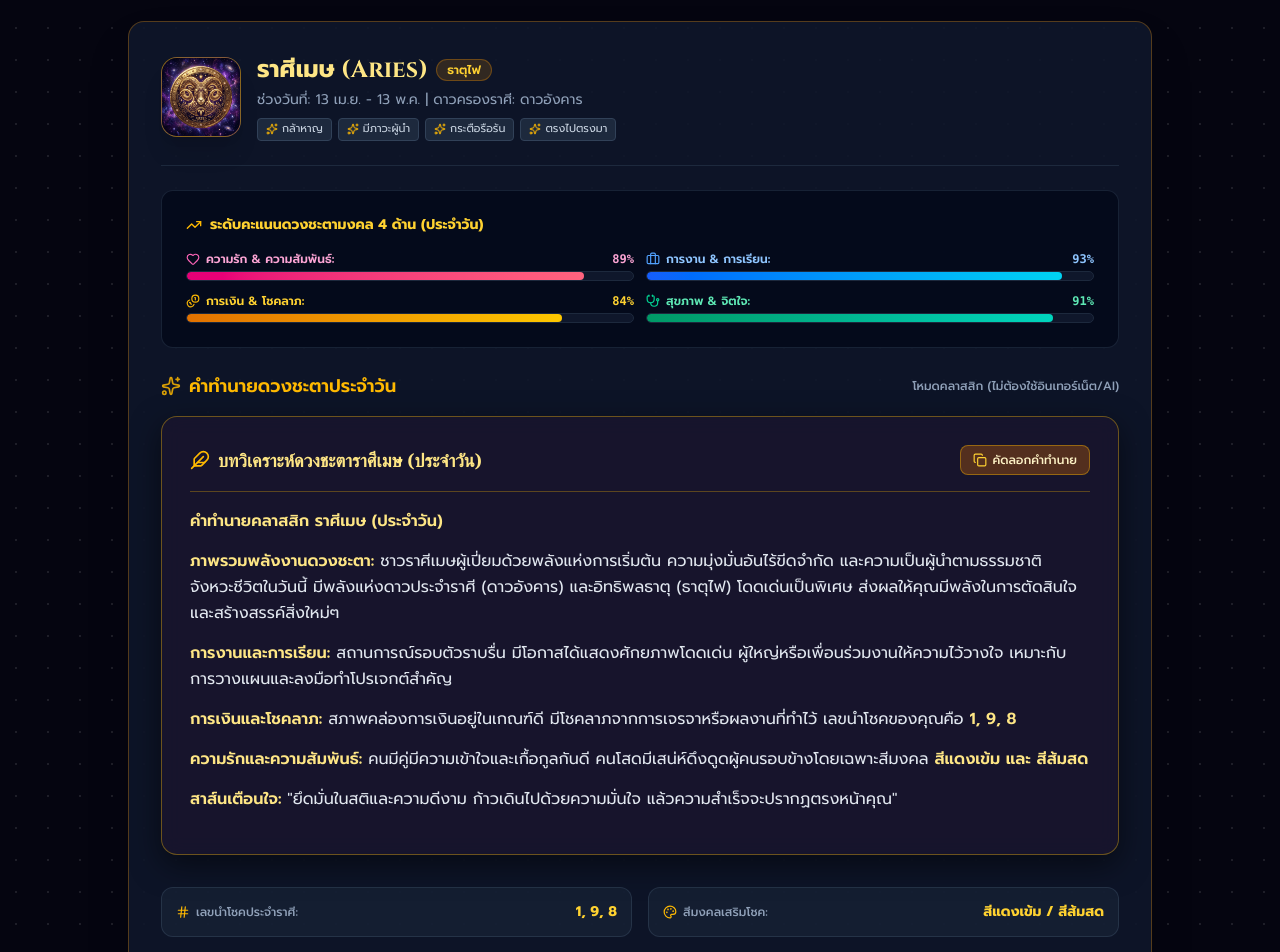
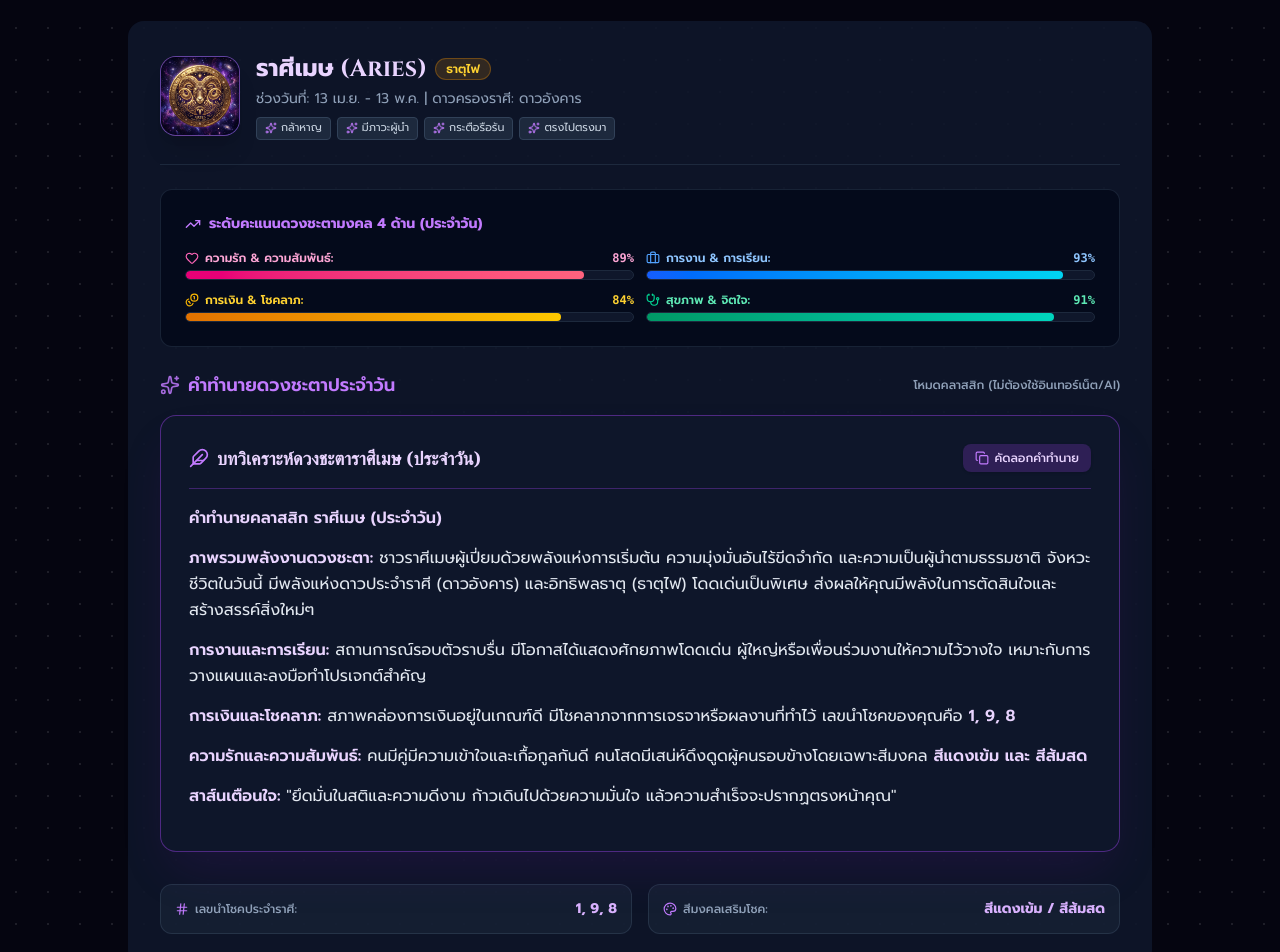
Before and after one commit to pondz1/MysticTarot, a React (Vite) app: page /horoscope in a window 1280 px wide. Shown: the part 820-1772 px from the top of the page. Built offline with nearby package versions, Linux system fonts and the light colour scheme.

Commit message:
refactor: theme the HoroscopePage component to use dynamic color variables instead of hardcoded amber colors

```diff
--- a/src/features/horoscope/pages/HoroscopePage.tsx
+++ b/src/features/horoscope/pages/HoroscopePage.tsx
@@ -334,10 +334,10 @@ export const HoroscopePage: React.FC<HoroscopePageProps> = ({ apiSettings }) =>
       {/* Selected Sign Detail & Prediction Card */}
       <div
         ref={resultCardRef}
-        className="bg-slate-900/90 border border-amber-500/30 rounded-2xl p-4 sm:p-8 backdrop-blur-xl shadow-2xl space-y-6"
+        className={`rounded-2xl p-4 sm:p-8 backdrop-blur-xl space-y-6 ${theme.cardBg}`}
       >
         <div className="flex flex-col sm:flex-row items-center gap-4 border-b border-slate-800 pb-6">
-          <div className="w-16 h-16 sm:w-20 sm:h-20 rounded-2xl bg-gradient-to-br from-amber-500/20 to-purple-600/30 border border-amber-400/40 flex items-center justify-center overflow-hidden shadow-xl shrink-0 relative">
+          <div className="w-16 h-16 sm:w-20 sm:h-20 rounded-2xl bg-gradient-to-br from-purple-500/20 to-indigo-600/30 border border-purple-400/40 flex items-center justify-center overflow-hidden shadow-xl shrink-0 relative">
             <img
               src={`/zodiac/${selectedSign.id}.png`}
               alt={selectedSign.nameTh}
@@ -353,7 +353,7 @@ export const HoroscopePage: React.FC<HoroscopePageProps> = ({ apiSettings }) =>
           </div>
           <div className="text-center sm:text-left space-y-1">
             <div className="flex items-center justify-center sm:justify-start gap-2">
-              <h2 className="text-2xl font-bold text-amber-200">{selectedSign.nameTh} ({selectedSign.nameEn})</h2>
+              <h2 className="text-2xl font-bold text-purple-200">{selectedSign.nameTh} ({selectedSign.nameEn})</h2>
               <span className={`px-2.5 py-0.5 rounded-full text-xs font-semibold border ${activeElementStyle.badgeBg}`}>
                 {selectedSign.elementTh}
               </span>
@@ -362,7 +362,7 @@ export const HoroscopePage: React.FC<HoroscopePageProps> = ({ apiSettings }) =>
             <div className="flex flex-wrap justify-center sm:justify-start gap-1.5 pt-1">
               {selectedSign.traits.map((trait, idx) => (
                 <span key={idx} className="text-[11px] px-2 py-0.5 rounded bg-slate-800 text-slate-300 border border-slate-700 flex items-center gap-1">
-                  <Sparkles className="w-3 h-3 text-amber-400 shrink-0" />
+                  <Sparkles className={`w-3 h-3 ${theme.iconColor} shrink-0`} />
                   <span>{trait}</span>
                 </span>
               ))}
@@ -372,8 +372,8 @@ export const HoroscopePage: React.FC<HoroscopePageProps> = ({ apiSettings }) =>
 
         {/* Aspect Rating Bars (คะแนนดวงมงคล 4 ด้าน) */}
         <div className="space-y-3 bg-slate-950/70 p-4 sm:p-6 rounded-xl border border-slate-800/80">
-          <div className="flex items-center gap-2 text-xs sm:text-sm font-bold text-amber-300">
-            <TrendingUp className="w-4 h-4 text-amber-400" />
+          <div className={`flex items-center gap-2 text-xs sm:text-sm font-bold ${theme.iconColor}`}>
+            <TrendingUp className={`w-4 h-4 ${theme.iconColor}`} />
             <span>ระดับคะแนนดวงชะตามงคล 4 ด้าน ({timeframe === 'daily' ? 'ประจำวัน' : 'รายเดือน'})</span>
           </div>
 
@@ -439,8 +439,8 @@ export const HoroscopePage: React.FC<HoroscopePageProps> = ({ apiSettings }) =>
         {/* Prediction Content */}
         <div className="space-y-4">
           <div className="flex items-center justify-between">
-            <div className="flex items-center gap-2 text-amber-400 font-semibold text-lg">
-              <Sparkles className="w-5 h-5 text-amber-400 animate-pulse" />
+            <div className={`flex items-center gap-2 ${theme.iconColor} font-semibold text-lg`}>
+              <Sparkles className={`w-5 h-5 ${theme.iconColor} animate-pulse`} />
               <span>คำทำนายดวงชะตา{timeframe === 'daily' ? 'ประจำวัน' : 'รายเดือน'}</span>
             </div>
             <span className="text-xs font-medium text-slate-400">
@@ -450,16 +450,16 @@ export const HoroscopePage: React.FC<HoroscopePageProps> = ({ apiSettings }) =>
 
           {isLoading ? (
             <div className="py-12 flex flex-col items-center justify-center gap-3 text-slate-400">
-              <Sparkles className="w-8 h-8 text-amber-400 animate-spin" />
+              <Sparkles className={`w-8 h-8 ${theme.iconColor} animate-spin`} />
               <p className="text-sm">กำลังประมวลผลคำทำนาย...</p>
             </div>
           ) : prediction ? (
-            <div className="relative glass-panel-gold rounded-2xl p-5 sm:p-7 border border-amber-400/40 shadow-2xl overflow-hidden space-y-4 animate-fade-in">
+            <div className="relative rounded-2xl p-5 sm:p-7 bg-slate-900/95 border border-purple-500/40 shadow-2xl shadow-purple-900/20 overflow-hidden space-y-4 animate-fade-in">
               {/* Header Action Bar */}
-              <div className="flex flex-col sm:flex-row sm:items-center justify-between gap-3 border-b border-amber-400/30 pb-4">
+              <div className="flex flex-col sm:flex-row sm:items-center justify-between gap-3 border-b border-purple-500/30 pb-4">
                 <div className="flex items-center gap-2 min-w-0">
-                  <Feather className="w-5 h-5 text-amber-400 shrink-0" />
-                  <h3 className="text-base sm:text-lg font-bold font-serif text-amber-200 truncate">
+                  <Feather className={`w-5 h-5 ${theme.iconColor} shrink-0`} />
+                  <h3 className="text-base sm:text-lg font-bold font-serif text-purple-200 truncate">
                     บทวิเคราะห์ดวงชะตา{selectedSign.nameTh} ({timeframe === 'daily' ? 'ประจำวัน' : 'รายเดือน'})
                   </h3>
                 </div>
@@ -467,10 +467,10 @@ export const HoroscopePage: React.FC<HoroscopePageProps> = ({ apiSettings }) =>
                 <button
                   type="button"
                   onClick={handleCopyPrediction}
-                  className="flex items-center gap-1.5 px-3 py-1.5 rounded-lg text-xs font-medium bg-amber-600/30 hover:bg-amber-600/60 border border-amber-400/40 text-amber-100 transition-all cursor-pointer whitespace-nowrap shrink-0 self-end sm:self-auto"
+                  className={`flex items-center gap-1.5 px-3 py-1.5 rounded-lg text-xs font-medium ${theme.secondaryBtn} transition-all cursor-pointer whitespace-nowrap shrink-0 self-end sm:self-auto`}
                   title="คัดลอกคำทำนาย"
                 >
-                  {copied ? <Check className="w-3.5 h-3.5 text-emerald-400 shrink-0" /> : <Copy className="w-3.5 h-3.5 text-amber-300 shrink-0" />}
+                  {copied ? <Check className="w-3.5 h-3.5 text-emerald-400 shrink-0" /> : <Copy className={`w-3.5 h-3.5 ${theme.iconColor} shrink-0`} />}
                   <span>{copied ? 'คัดลอกแล้ว' : 'คัดลอกคำทำนาย'}</span>
                 </button>
               </div>
@@ -481,26 +481,26 @@ export const HoroscopePage: React.FC<HoroscopePageProps> = ({ apiSettings }) =>
                   remarkPlugins={[remarkGfm]}
                   components={{
                     h1: ({ children }) => (
-                      <h2 className="text-base sm:text-lg font-bold text-amber-300 mt-5 mb-2.5 pb-1 border-b border-amber-500/30 flex items-center gap-2">
-                        <Sparkles className="w-4 h-4 text-amber-400 shrink-0" />
+                      <h2 className="text-base sm:text-lg font-bold text-purple-300 mt-5 mb-2.5 pb-1 border-b border-purple-500/30 flex items-center gap-2">
+                        <Sparkles className={`w-4 h-4 ${theme.iconColor} shrink-0`} />
                         <span>{children}</span>
                       </h2>
                     ),
                     h2: ({ children }) => (
-                      <h2 className="text-base sm:text-lg font-bold text-amber-300 mt-5 mb-2.5 pb-1 border-b border-amber-500/30 flex items-center gap-2">
-                        <Sparkles className="w-4 h-4 text-amber-400 shrink-0" />
+                      <h2 className="text-base sm:text-lg font-bold text-purple-300 mt-5 mb-2.5 pb-1 border-b border-purple-500/30 flex items-center gap-2">
+                        <Sparkles className={`w-4 h-4 ${theme.iconColor} shrink-0`} />
                         <span>{children}</span>
                       </h2>
                     ),
                     h3: ({ children }) => (
-                      <h3 className="text-sm sm:text-base font-semibold text-amber-200 mt-4 mb-2">
+                      <h3 className="text-sm sm:text-base font-semibold text-purple-200 mt-4 mb-2">
                         {children}
                       </h3>
                     ),
                     p: ({ children }) => <p className="mb-3.5 leading-relaxed text-slate-200">{children}</p>,
-                    strong: ({ children }) => <strong className="font-semibold text-amber-200">{children}</strong>,
+                    strong: ({ children }) => <strong className="font-semibold text-purple-200">{children}</strong>,
                     blockquote: ({ children }) => (
-                      <blockquote className="border-l-4 border-amber-400 pl-4 py-3 italic my-4 text-amber-100 bg-amber-500/10 rounded-r-xl border border-amber-400/20">
+                      <blockquote className="border-l-4 border-purple-400 pl-4 py-3 italic my-4 text-purple-100 bg-purple-500/10 rounded-r-xl border border-purple-400/20">
                         {children}
                       </blockquote>
                     ),
@@ -522,17 +522,17 @@ export const HoroscopePage: React.FC<HoroscopePageProps> = ({ apiSettings }) =>
           <div className="grid grid-cols-1 sm:grid-cols-2 gap-4 pt-4">
             <div className="p-3.5 rounded-xl bg-slate-800/50 border border-slate-700/60 flex items-center justify-between">
               <span className="text-xs text-slate-400 font-medium flex items-center gap-1.5">
-                <Hash className="w-3.5 h-3.5 text-amber-400 shrink-0" />
+                <Hash className={`w-3.5 h-3.5 ${theme.iconColor} shrink-0`} />
                 <span>เลขนำโชคประจำราศี:</span>
               </span>
-              <span className="text-sm font-bold text-amber-300">{selectedSign.luckyNumber.join(', ')}</span>
+              <span className="text-sm font-bold text-purple-300">{selectedSign.luckyNumber.join(', ')}</span>
             </div>
             <div className="p-3.5 rounded-xl bg-slate-800/50 border border-slate-700/60 flex items-center justify-between">
               <span className="text-xs text-slate-400 font-medium flex items-center gap-1.5">
-                <Palette className="w-3.5 h-3.5 text-amber-400 shrink-0" />
+                <Palette className={`w-3.5 h-3.5 ${theme.iconColor} shrink-0`} />
                 <span>สีมงคลเสริมโชค:</span>
               </span>
-              <span className="text-sm font-bold text-amber-300">{selectedSign.luckyColor.join(' / ')}</span>
+              <span className="text-sm font-bold text-purple-300">{selectedSign.luckyColor.join(' / ')}</span>
             </div>
           </div>
         </div>
```
